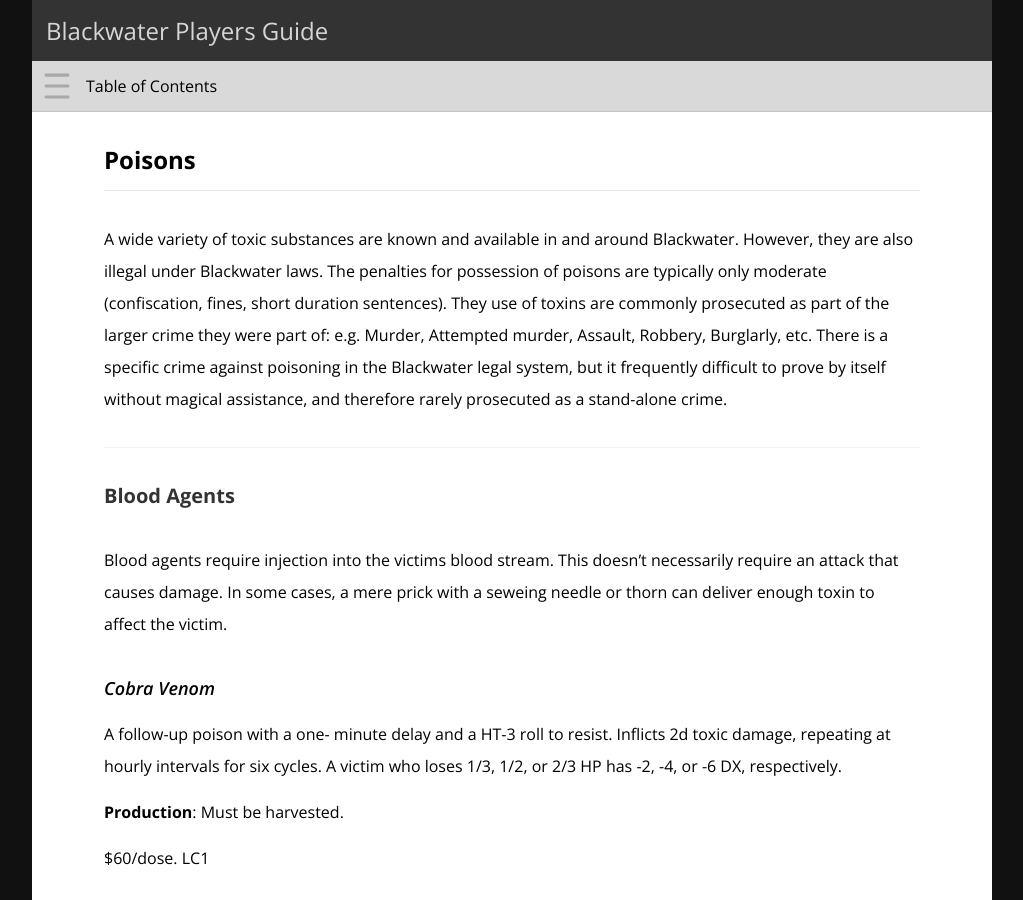
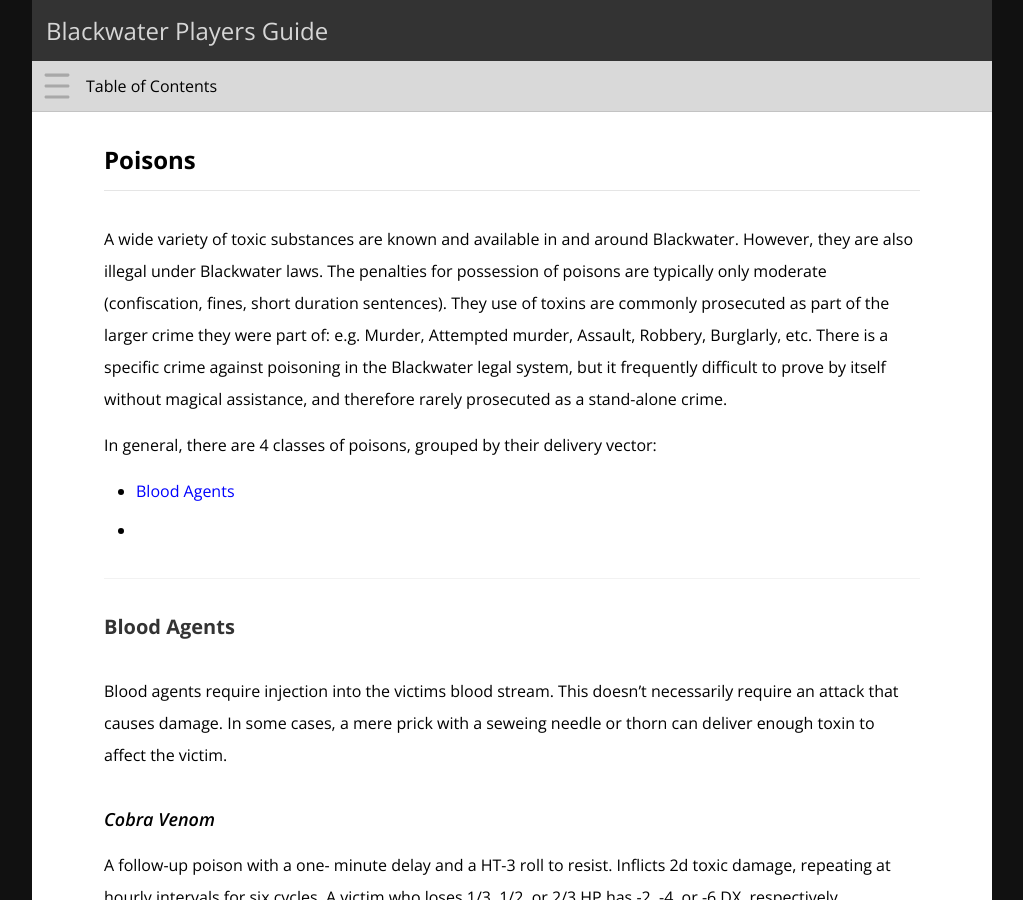
Before and after one commit to rickosborne/blackwater, a Jekyll site: the page built from _guide/350-poisons.md, in a window 1280 px wide and 900 px high. Shown: the whole window, without its empty margins (128-1151 px from the left). Built offline with Jekyll 4.4.1, drawn with Linux system fonts in a browser that asks for light colours.

Commit message:
Update 350-poisons.md

```diff
--- a/_guide/350-poisons.md
+++ b/_guide/350-poisons.md
@@ -6,6 +6,10 @@ layout: default
 # Poisons
 
 A wide variety of toxic substances are known and available in and around Blackwater.  However, they are also illegal under Blackwater laws.  The penalties for possession of poisons are typically only moderate (confiscation, fines, short duration sentences).  They use of toxins are commonly prosecuted as part of the larger crime they were part of: e.g. Murder, Attempted murder, Assault, Robbery, Burglarly, etc.  There is a specific crime against poisoning in the Blackwater legal system, but it frequently difficult to prove by itself without magical assistance, and therefore rarely prosecuted as a stand-alone crime.
+
+In general, there are 4 classes of poisons, grouped by their delivery vector:
+* [Blood Agents](#Blood Agents)
+*
 
 ## Blood Agents
 Blood agents require injection into the victims blood stream.  This doesn't necessarily require an attack that causes damage.  In some cases, a mere prick with a seweing needle or thorn can deliver enough toxin to affect the victim.
```
